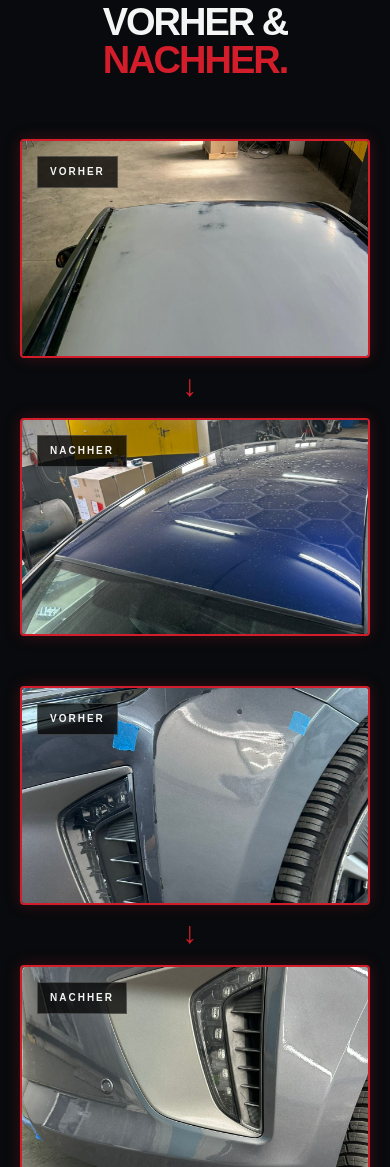
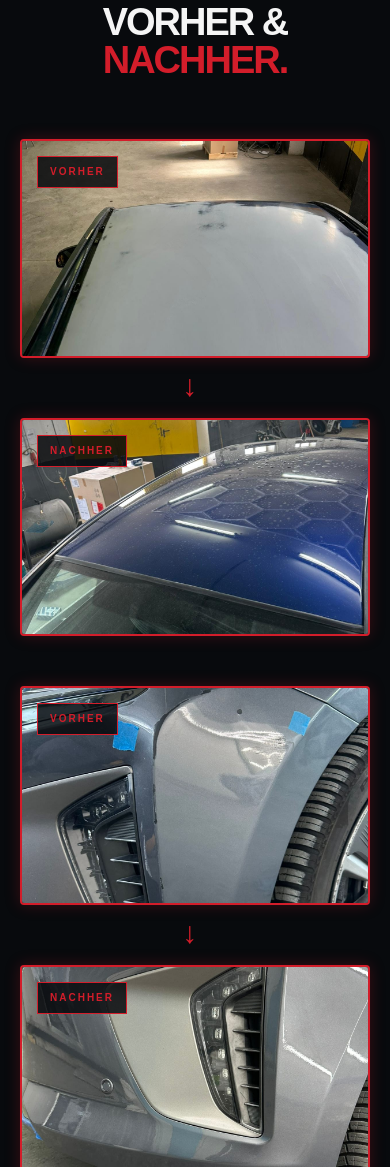
Before and after one commit to Obaidullah-00/KFZ-Lackzentrum-Ellhofen, a plain HTML site: page index.html in a window 390 px wide. Shown: the part 7310-8477 px from the top of the page. Drawn offline with Linux system fonts and the light colour scheme.

Commit message:
Add files via upload

```diff
--- a/style.CSS
+++ b/style.CSS
@@ -588,6 +588,8 @@ textarea {
     background: #111;
 
     aspect-ratio: 16 / 10;
+	border: 3px solid #d31d2a;
+	border-radius: 4px
 }
 
 .ba-image img {
@@ -616,6 +618,8 @@ textarea {
     background: rgba(0,0,0,0.75);
 
     border: 1px solid rgba(255,255,255,0.2);
+
+	color: #d31d2a;
 
     font-size: 10px;
     font-weight: 800;
@@ -1252,7 +1256,8 @@ footer p {
     box-shadow: 0 0 15px rgba(211, 29, 42, 0.25);
 }
 
-</style>
-
-
+.image-label {
+    border: 1px solid #d31d2a;
+    color: #d31d2a;
+    background: rgba(8, 10, 13, 0.85);
 }
```
